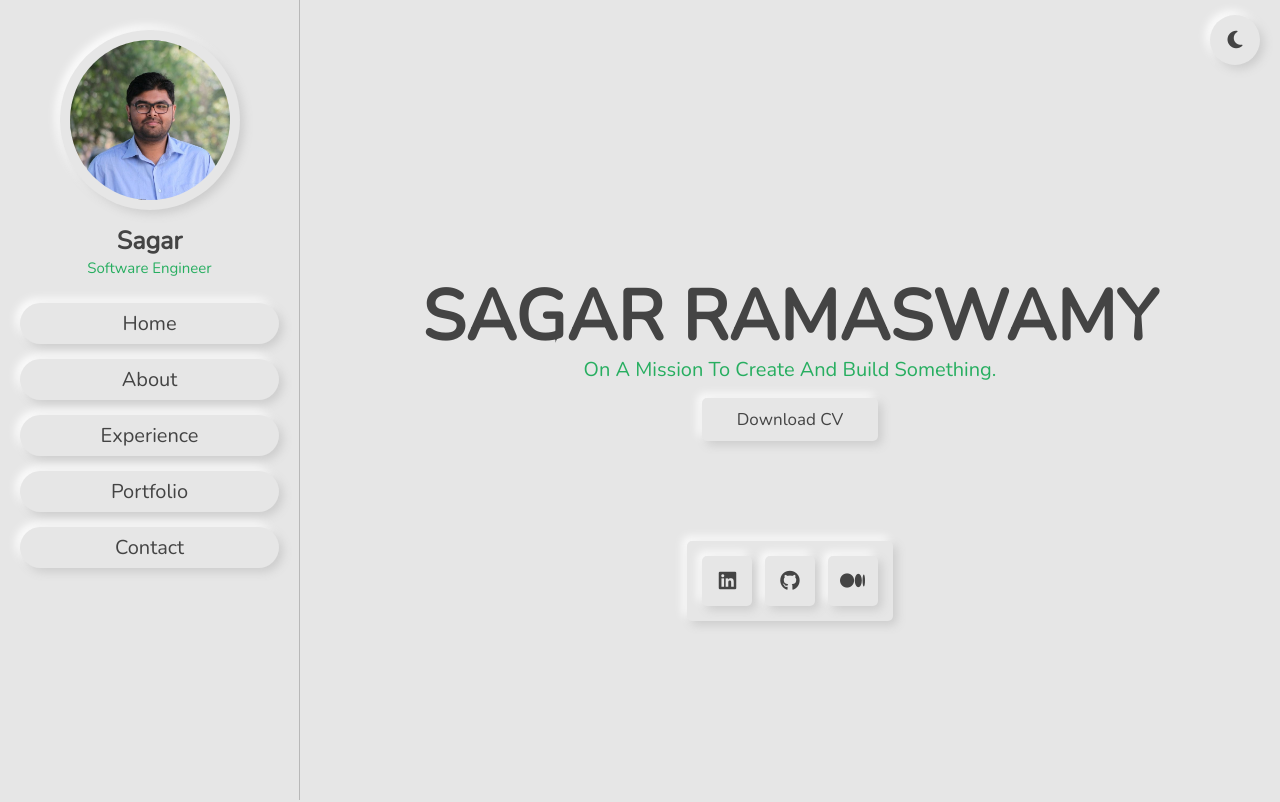
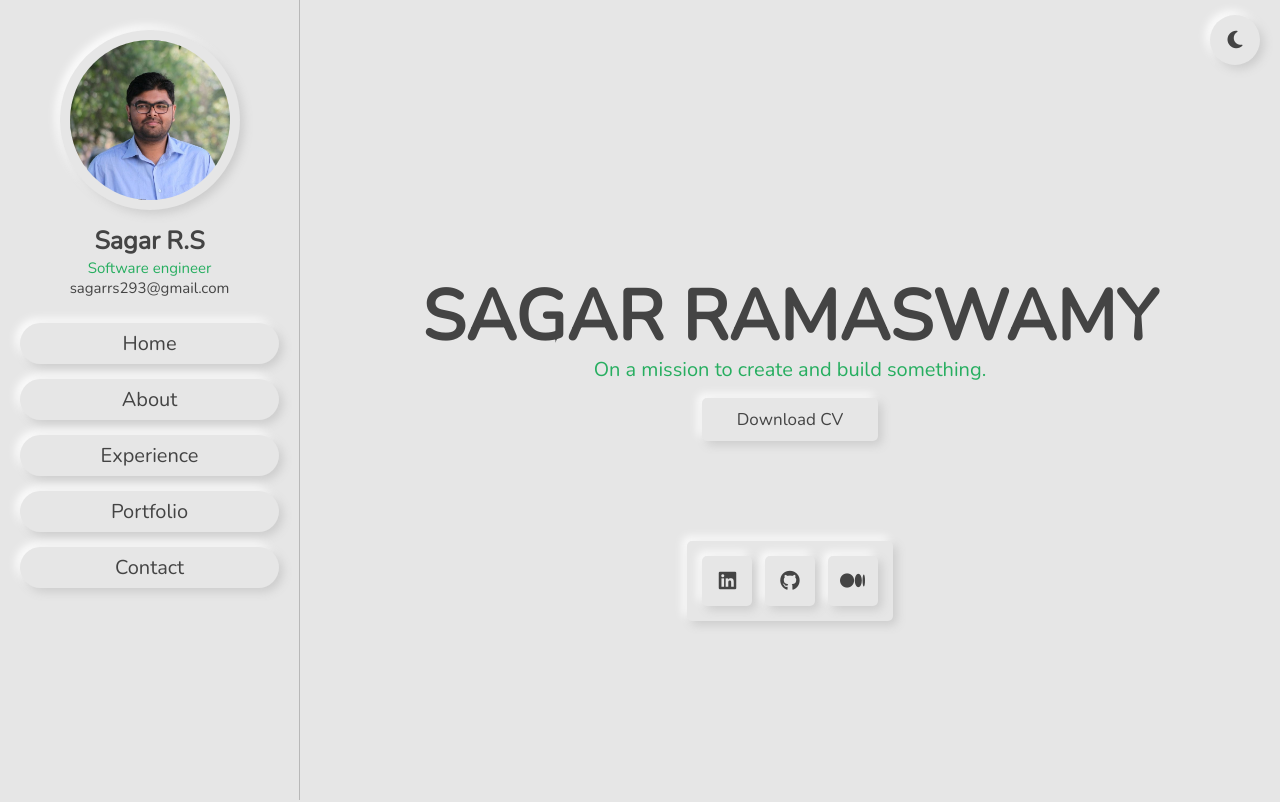
Before and after one commit to sagarrs/Portfolio, a plain HTML site: page index.html in a window 1280 px wide. Shown: the top 802 px of the page. Drawn offline with nearby package versions, Linux system fonts and the light colour scheme.

Commit message:
font and email link added

```diff
--- a/index.html
+++ b/index.html
@@ -22,8 +22,9 @@
 
             <div class="user">
                 <img src="./images/profile.jpeg" height="200px;" width="200px;" alt="profile_pic">
-                <h3>Sagar</h3>
+                <h3>Sagar R.S</h3>
                 <p>Software engineer</p>
+                <a href="mailto:sagarrs293@gmail.com">sagarrs293@gmail.com</a>
             </div>
             <nav class="navbar">
                 <a href="#home">Home</a>
--- a/style.css
+++ b/style.css
@@ -19,7 +19,7 @@
     box-sizing: border-box;
     outline: none; border:none;
     text-decoration: none;
-    text-transform: capitalize;
+    /* text-transform: capitalize; */
     transition: .2s linear;
 }
 
@@ -108,6 +108,11 @@ section{
 
 .header .user p{
     color:var(--green);
+    font-size: 1.5rem;
+}
+
+.header .user a{
+    color:var(--black);
     font-size: 1.5rem;
 }
 
```
